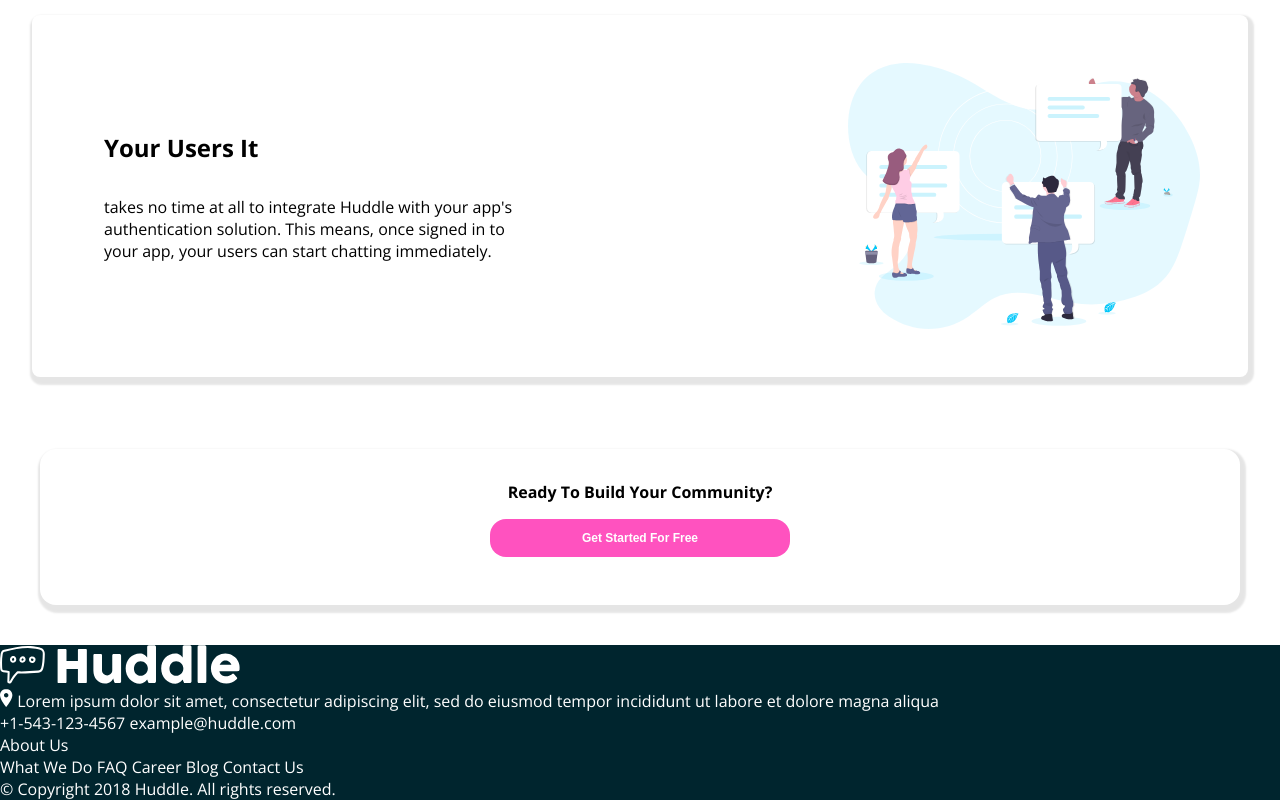
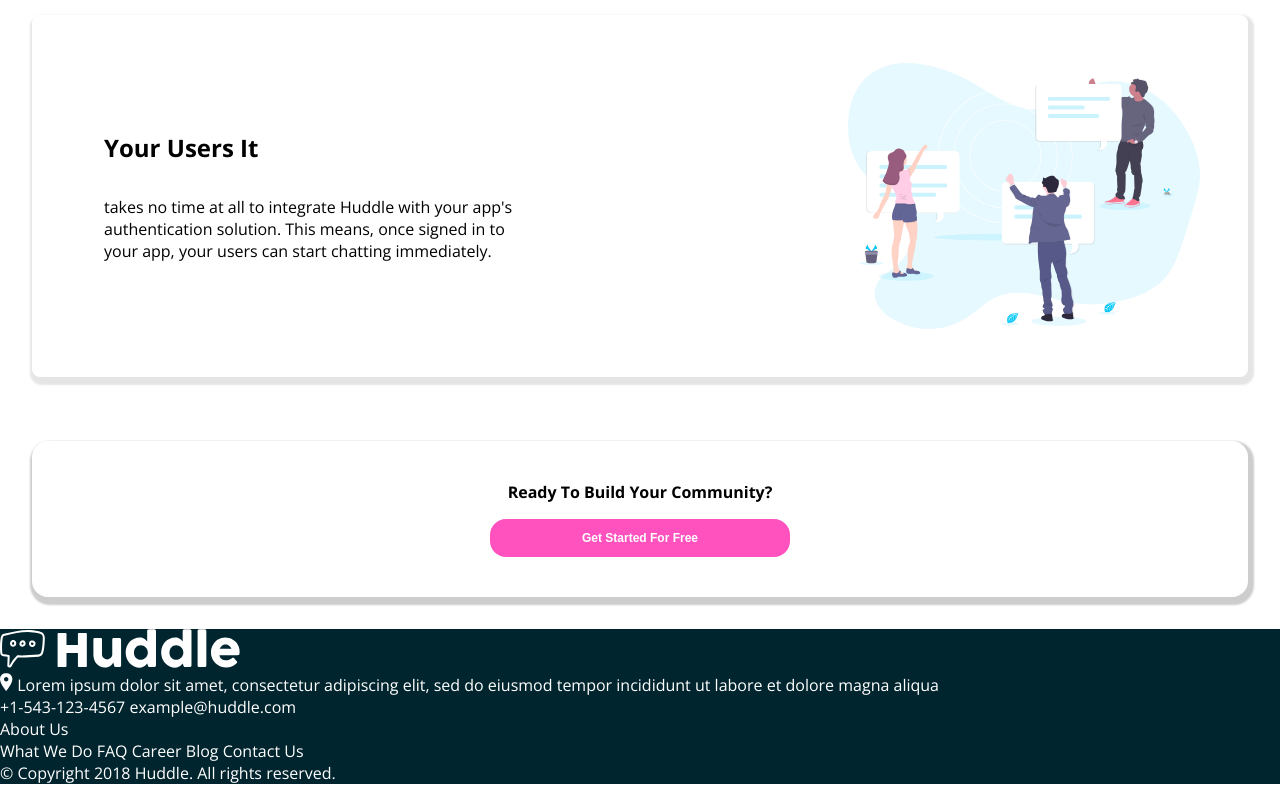
Before and after one commit to MesachVenegas/Landing-Page, a plain HTML site: page index.html in a window 1280 px wide. Shown: the part 1295-2095 px from the top of the page. Drawn offline with nearby package versions, Linux system fonts and the light colour scheme.

Commit message:
update css

```diff
--- a/assets/css/style.css
+++ b/assets/css/style.css
@@ -57,10 +57,28 @@ body{
 .section{
     display: flex;
     flex-direction: column;
-    margin: 1rem;
+    margin: 2rem;
     padding: 1.5rem;
+    border-radius: 1rem;
+    box-shadow: 2px 4px 2px 4px rgba(3, 3, 3, .2);
+}
+.section--getstar{
+    display: flex;
+    flex-direction: column;
+    justify-content: center;
+    align-items: center;;
 }
 
+.section--title{
+    font-size: 1rem;
+    padding: 1rem;
+    text-align: center;
+}
+
+.footer{
+    background-color: var(--dark-cyan);
+    color: #FFF;
+}
 .navbar--logo{
     width: 100px;
 }
@@ -139,29 +157,6 @@ body{
     text-align: center;
 }
 
-.section--getstar{
-    padding: 2rem;
-    border-radius: 1rem;
-    text-align: center;
-    box-shadow: 2px 4px 2px 4px rgba(3, 3, 3, .1);
-}
-
-.section--title{
-    font-size: 1rem;
-    margin-bottom: 1rem;
-}
-
-.footer{
-    background-color: var(--dark-cyan);
-    color: #FFF;
-    display: flex;
-    flex-direction: column;
-}
-
-.foot--img{
-
-}
-
 @media screen and (min-width:768px) {
     .header--information{
         display: flex;
```
